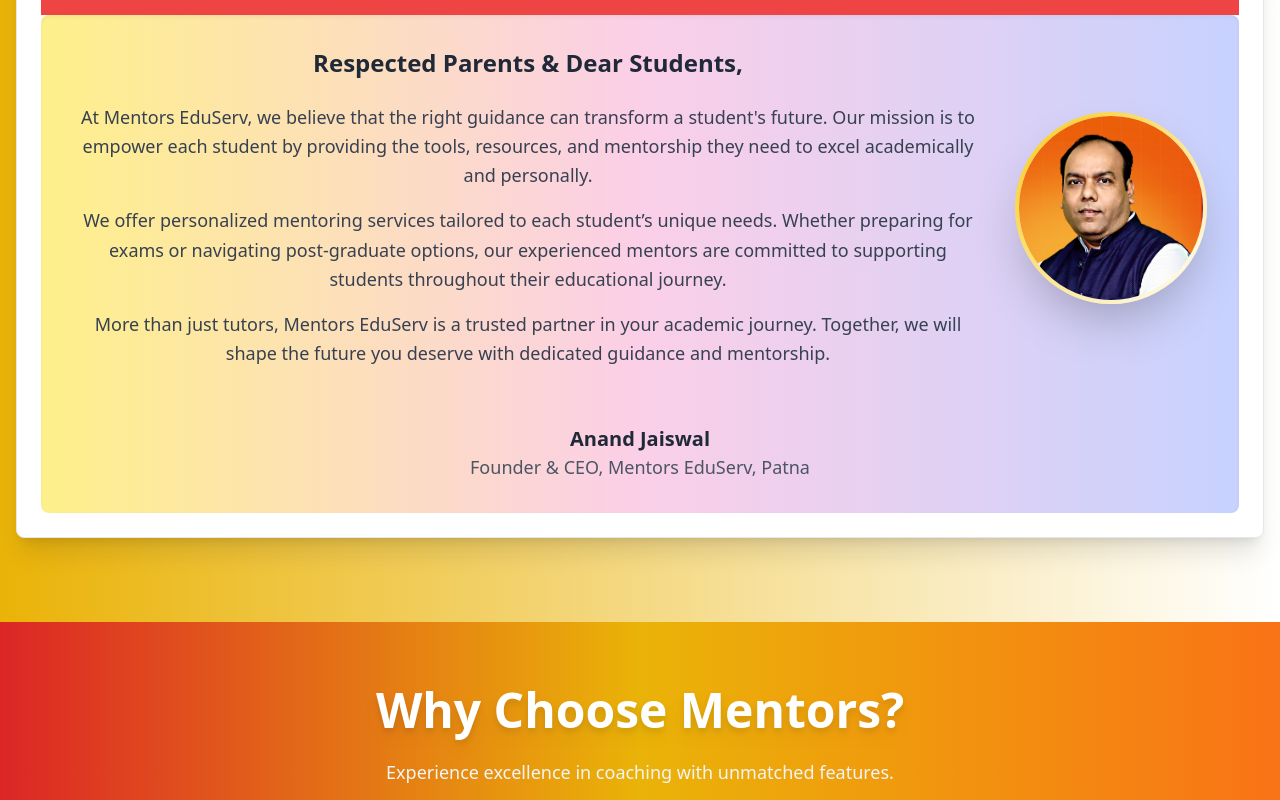
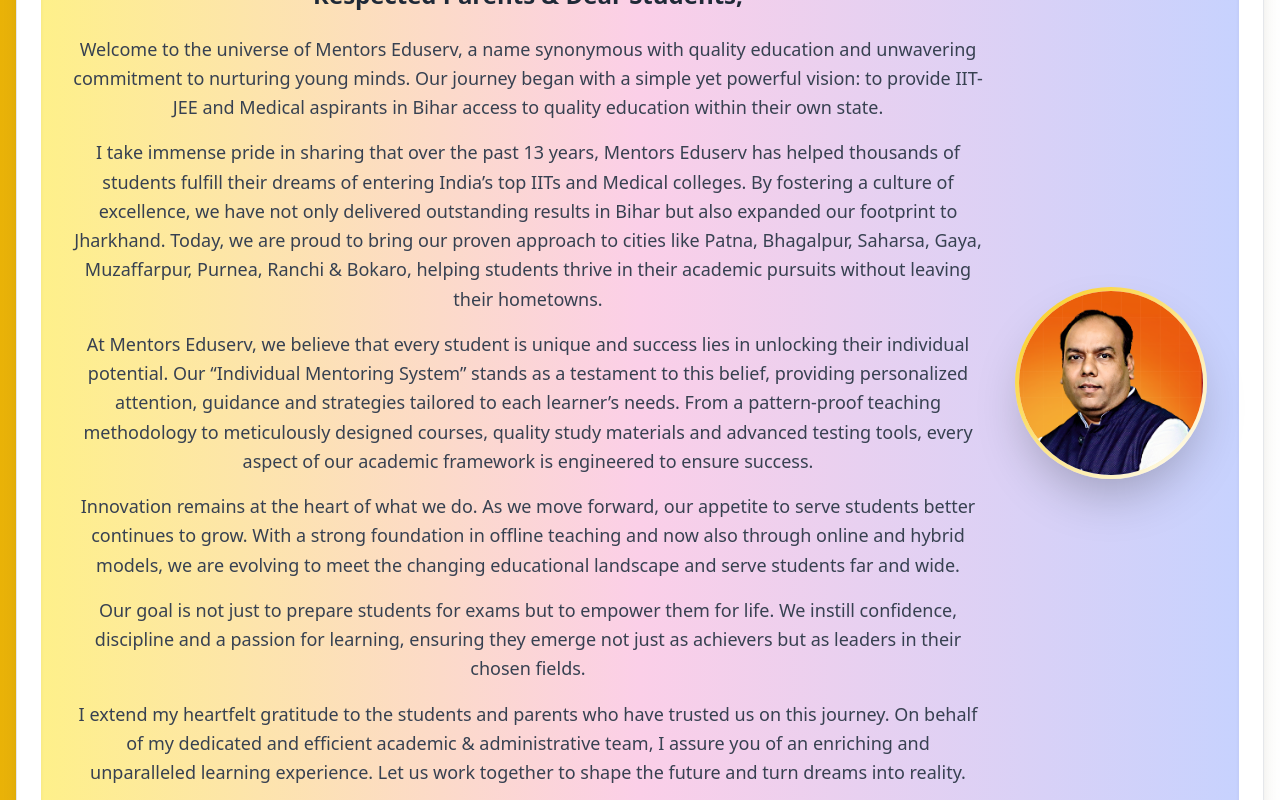
Before and after one commit to sahilraj841/mentors_edu, a React (Vite) app in the folder mentors3/: page / in a window 1280 px wide. Shown: the part 1260-2060 px from the top of the page. Built offline with nearby package versions, Linux system fonts and the light colour scheme.

Commit message:
msg change

```diff
--- a/mentors3/src/components/messageAJ.jsx
+++ b/mentors3/src/components/messageAJ.jsx
@@ -20,15 +20,53 @@
               <h2 className="text-2xl font-semibold text-gray-800">Respected Parents & Dear Students,</h2>
               <div className="space-y-4 text-gray-700 leading-relaxed text-lg">
               <p>
-                  At Mentors EduServ, we believe that the right guidance can transform a student's future. Our mission is to empower each student by providing the tools, resources, and mentorship they need to excel academically and personally.
+                Welcome to the universe of Mentors Eduserv, a name synonymous
+                with quality education and unwavering commitment to nurturing
+                young minds. Our journey began with a simple yet powerful vision:
+                to provide IIT-JEE and Medical aspirants in Bihar access to
+                quality education within their own state.
               </p>
-
               <p>
-                  We offer personalized mentoring services tailored to each student’s unique needs. Whether preparing for exams or navigating post-graduate options, our experienced mentors are committed to supporting students throughout their educational journey.
+                I take immense pride in sharing that over the past 13 years,
+                Mentors Eduserv has helped thousands of students fulfill their
+                dreams of entering India’s top IITs and Medical colleges. By
+                fostering a culture of excellence, we have not only delivered
+                outstanding results in Bihar but also expanded our footprint to
+                Jharkhand. Today, we are proud to bring our proven approach to
+                cities like Patna, Bhagalpur, Saharsa, Gaya, Muzaffarpur, Purnea,
+                Ranchi &amp; Bokaro, helping students thrive in their academic
+                pursuits without leaving their hometowns.
               </p>
-
               <p>
-                  More than just tutors, Mentors EduServ is a trusted partner in your academic journey. Together, we will shape the future you deserve with dedicated guidance and mentorship.
+                At Mentors Eduserv, we believe that every student is unique and
+                success lies in unlocking their individual potential. Our
+                “Individual Mentoring System” stands as a testament to this
+                belief, providing personalized attention, guidance and
+                strategies tailored to each learner’s needs. From a
+                pattern-proof teaching methodology to meticulously designed
+                courses, quality study materials and advanced testing tools,
+                every aspect of our academic framework is engineered to ensure
+                success.
+              </p>
+              <p>
+                Innovation remains at the heart of what we do. As we move
+                forward, our appetite to serve students better continues to
+                grow. With a strong foundation in offline teaching and now also
+                through online and hybrid models, we are evolving to meet the
+                changing educational landscape and serve students far and wide.
+              </p>
+              <p>
+                Our goal is not just to prepare students for exams but to
+                empower them for life. We instill confidence, discipline and a
+                passion for learning, ensuring they emerge not just as achievers
+                but as leaders in their chosen fields.
+              </p>
+              <p>
+                I extend my heartfelt gratitude to the students and parents who
+                have trusted us on this journey. On behalf of my dedicated and
+                efficient academic &amp; administrative team, I assure you of an
+                enriching and unparalleled learning experience. Let us work
+                together to shape the future and turn dreams into reality.
               </p>
               </div>
             </div>
```
Lines whose indentation alone changed are shown as unchanged.
